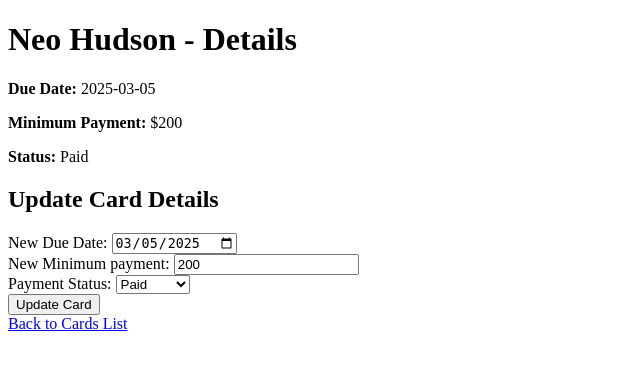
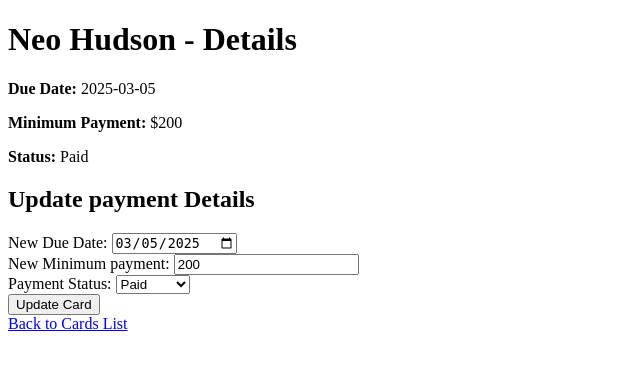
Before and after one commit to RohitKumarVadlamudi/Card-manager, a Flask app: page /card/1 in a window 1280 px wide. Shown: the top 370 px of the page, without its empty margins (0-640 px from the left). Run offline with Flask 3, Linux system fonts and the light colour scheme.

Commit message:
Update card_details.html

```diff
--- a/templates/card_details.html
+++ b/templates/card_details.html
@@ -9,7 +9,7 @@
     <p><strong>Minimum Payment:</strong> ${{ card.min_payment }}</p>
     <p><strong>Status:</strong> {{ "Paid" if card.paid else "Not Paid" }}</p>
 
-    <h2>Update Card Details</h2>
+    <h2>Update payment Details</h2>
     <form action="/update_card/{{ card_id }}" method="POST">
         <label for="due_date">New Due Date:</label>
         <input type="date" id="due_date" name="due_date" value="{{ card.due_date }}" required>
```
